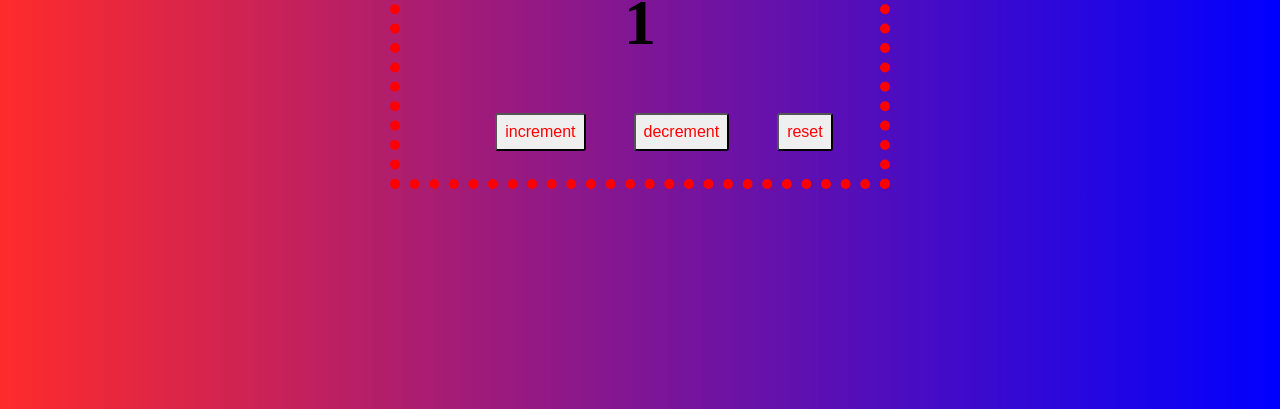
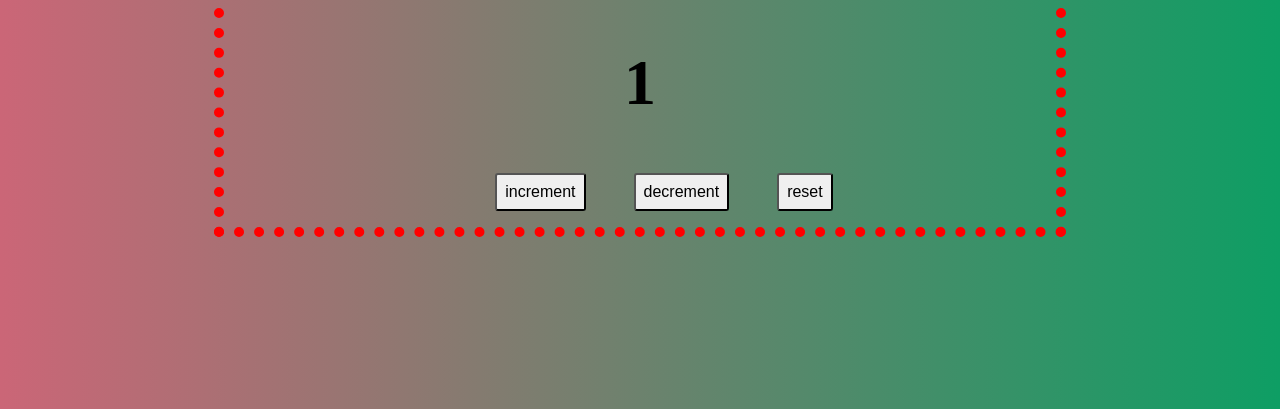
Before and after one commit to me-naresh141/counter-App-Repository, a plain HTML site: page index.html in a window 1280 px wide. Shown: the part 391-800 px from the top of the page. Drawn offline with Linux system fonts and the light colour scheme.

Commit message:
counter-App

```diff
--- a/index.js
+++ b/index.js
@@ -1,14 +1,15 @@
+function myFunctionn() {
   let body = document.querySelector('body')
   body.style.textAlign = 'center'
   let box = document.createElement('div')
-box.style.width = '30rem'
-box.style.height = '20rem'
+  box.style.width = '50rem'
+  box.style.padding = `1rem`
   box.style.border = '10px dotted red'
   box.style.margin = '0 auto'
   box.style.marginTop = '15rem'
   let heading1 = document.createElement('h1')
   heading1.innerText = ' 👇🏽👇🏽 Counter App 👇🏽👇🏽'
-heading1.style.fontSize = '2.5rem'
+  heading1.style.fontSize = '4rem'
   heading1.style.color = 'rgb(198,141,123)'
   let counter = document.createElement('h2')
   counter.innerText = '1'
@@ -63,3 +64,5 @@ reset.addEventListener('click', function () {
     reset.style.background = 'orange'
     box.style.borderColor = 'orange'
   })
+}
+myFunctionn()
--- a/style.css
+++ b/style.css
@@ -1,10 +1,10 @@
 body {
-  background: linear-gradient(to right, rgba(255, 0, 0, 0.83), blue);
+  background: linear-gradient(to right, rgb(203, 102, 119), rgba(14, 158, 100));
 }
 button {
   padding: 0.5rem;
   margin-left: 3rem;
   font-size: 1rem;
   border-radius: 3px;
-  color: red;
+  /* color: red; */
 }
```
Lines whose indentation alone changed are shown as unchanged.
